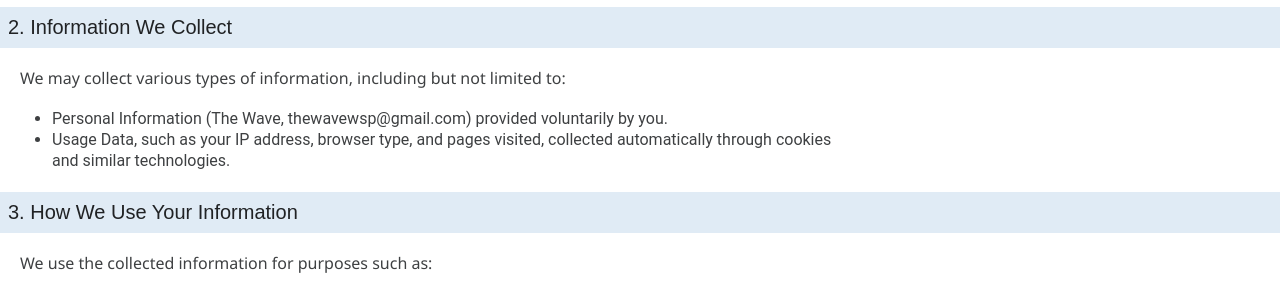
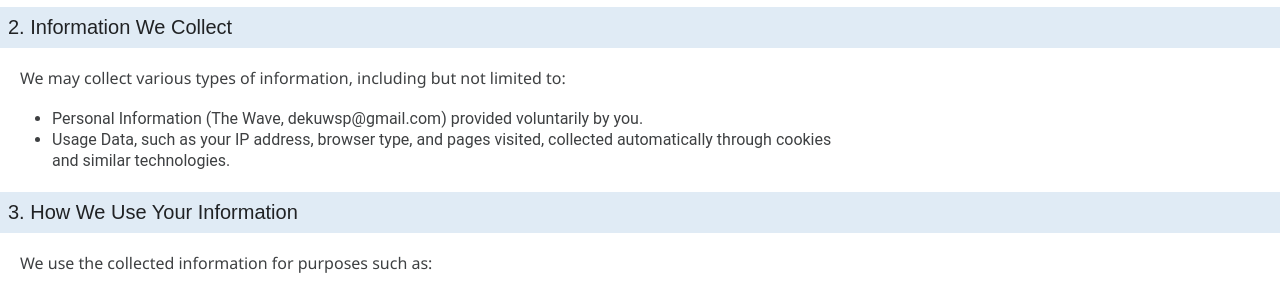
Before and after one commit to D-Techwsp/D-Techwsp.github.io, a Jekyll site: the page built from Policy.html, in a window 1280 px wide. Shown: the part 260-554 px from the top of the page. Built offline with Jekyll 4.4.1, drawn with Linux system fonts in a browser that asks for light colours; some web fonts are replaced.

Commit message:
Update Policy.html

```diff
--- a/Policy.html
+++ b/Policy.html
@@ -17,14 +17,14 @@ permalink: /Policy
 
     <section>
         <h2>1. Introduction</h2>
-        <p>Welcome to Deku! This Privacy Policy outlines how we collect, use, and safeguard your personal information when you visit our website (<a href="https://thewavewsp.github.io">https://thewavewsp.github.io</a>), referred to as "the wave."</p>
+        <p>Welcome to Deku! This Privacy Policy outlines how we collect, use, and safeguard your personal information when you visit our website (<a href="https://dekuwsp.github.io">https://thewavewsp.github.io</a>), referred to as "the wave."</p>
     </section>
 
     <section>
         <h2>2. Information We Collect</h2>
         <p>We may collect various types of information, including but not limited to:</p>
         <ul>
-            <li>Personal Information (The Wave, thewavewsp@gmail.com) provided voluntarily by you.</li>
+            <li>Personal Information (The Wave, dekuwsp@gmail.com) provided voluntarily by you.</li>
             <li>Usage Data, such as your IP address, browser type, and pages visited, collected automatically through cookies and similar technologies.</li>
         </ul>
     </section>
```
